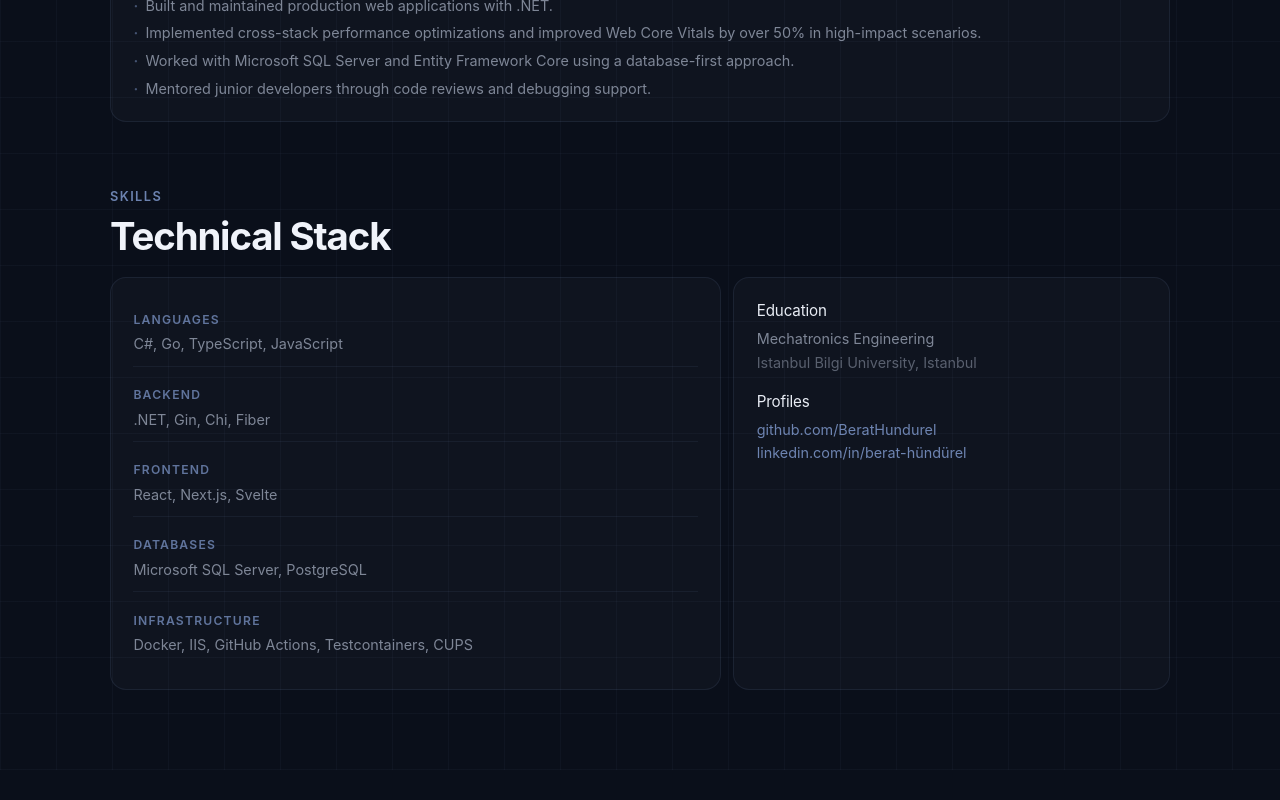
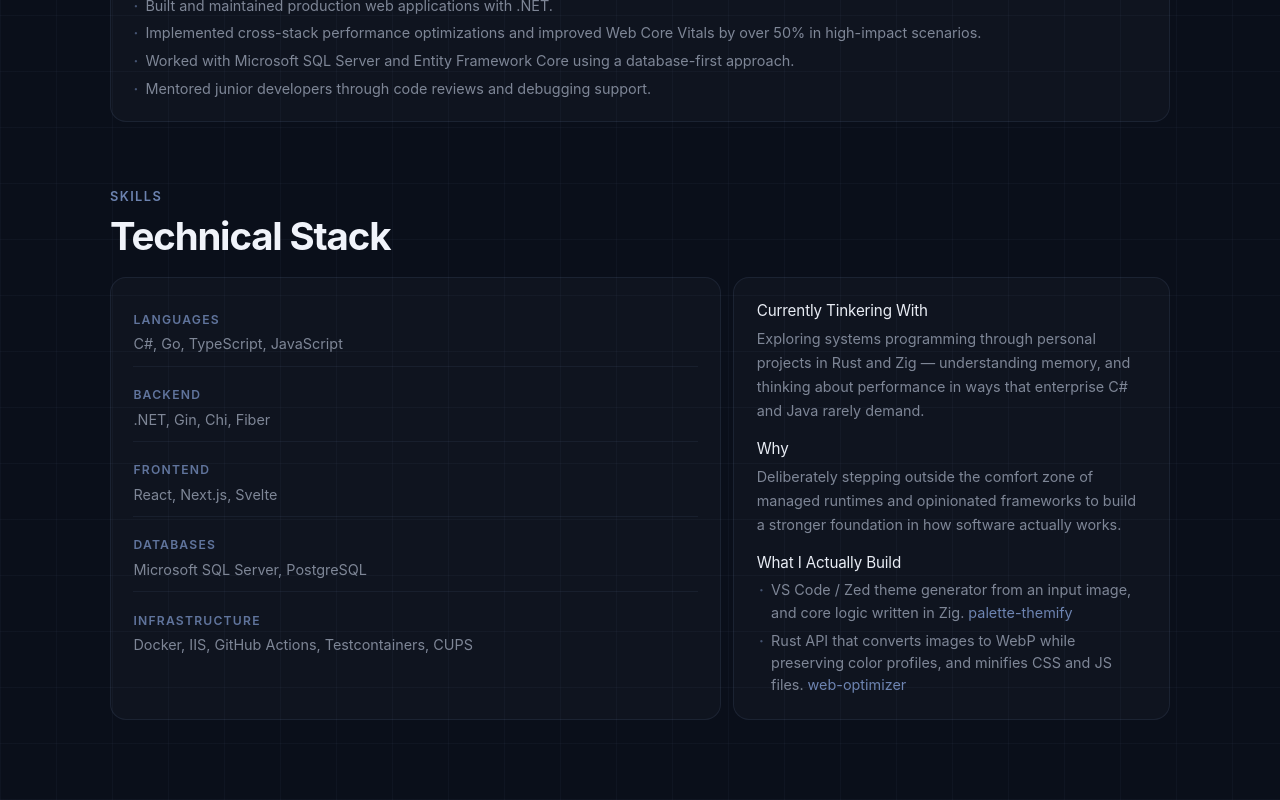
Before and after one commit to BeratHundurel/portfolio, a SvelteKit app: page / in a window 1280 px wide. Shown: the part 973-1773 px from the top of the page. Before the commit the page ends 1743 px from the top, so only its background shows below. Built offline with nearby package versions, Linux system fonts and the light colour scheme.

Commit message:
Refining

```diff
--- a/src/routes/+page.svelte
+++ b/src/routes/+page.svelte
@@ -153,24 +153,38 @@
 			</div>
 
 			<div class="flat-card">
-				<h3>Education</h3>
-				<p>Mechatronics Engineering</p>
-				<p class="muted">Istanbul Bilgi University, Istanbul</p>
+				<h3>Currently Tinkering With</h3>
+				<p>
+					Exploring systems programming through personal projects in Rust and Zig — understanding
+					memory, and thinking about performance in ways that enterprise C# and Java rarely demand.
+				</p>
 
-				<h3 class="mt">Profiles</h3>
+				<h3 class="mt">Why</h3>
 				<p>
-					<a class="link" href="https://github.com/BeratHundurel" target="_blank" rel="noreferrer"
-						>github.com/BeratHundurel</a
-					>
+					Deliberately stepping outside the comfort zone of managed runtimes and opinionated
+					frameworks to build a stronger foundation in how software actually works.
 				</p>
-				<p>
-					<a
-						class="link"
-						href="https://linkedin.com/in/berat-hündürel"
-						target="_blank"
-						rel="noreferrer">linkedin.com/in/berat-hündürel</a
-					>
-				</p>
+
+				<h3 class="mt">What I Actually Build</h3>
+				<ul class="experience-points mt">
+					<li>
+						VS Code / Zed theme generator from an input image, and core logic written in Zig. <a
+							class="link"
+							href="https://github.com/BeratHundurel/palette-themify"
+							target="_blank"
+							rel="noreferrer">palette-themify</a
+						>
+					</li>
+					<li>
+						Rust API that converts images to WebP while preserving color profiles, and minifies CSS
+						and JS files. <a
+							class="link"
+							href="https://github.com/BeratHundurel/web-optimizer"
+							target="_blank"
+							rel="noreferrer">web-optimizer</a
+						>
+					</li>
+				</ul>
 			</div>
 		</div>
 	</section>
--- a/src/routes/layout.css
+++ b/src/routes/layout.css
@@ -1,4 +1,8 @@
 @import 'tailwindcss';
+
+/* ──────────────────────────────────────
+   GLOBAL & BASE STYLES
+   ────────────────────────────────────── */
 
 :root {
 	font-family: Inter, 'SF Pro Display', 'Segoe UI', Roboto, sans-serif;
@@ -43,6 +47,10 @@ a {
 	text-decoration: none;
 }
 
+/* ──────────────────────────────────────
+   LAYOUT & CONTAINERS
+   ────────────────────────────────────── */
+
 .page-shell {
 	max-width: 1060px;
 	margin: 0 auto;
@@ -50,21 +58,60 @@ a {
 	gap: 4rem;
 }
 
-/* ── Hero ── */
+/* ──────────────────────────────────────
+   TYPOGRAPHY
+   ────────────────────────────────────── */
 
-.hero {
-	padding: 0;
+h1,
+h2,
+h3,
+p {
+	margin: 0;
 }
 
-.hero-main {
-	display: grid;
-	gap: 1.5rem;
-	align-items: center;
+h1 {
+	font-size: clamp(2.4rem, 6vw, 4.5rem);
+	line-height: 1.02;
+	letter-spacing: -0.035em;
+	font-weight: 700;
+	color: #f0f3fa;
 }
 
-.hero-content {
-	display: grid;
-	gap: 0.65rem;
+h2 {
+	font-size: 1rem;
+	letter-spacing: -0.01em;
+	margin-bottom: 0.6rem;
+	color: #e8ecf4;
+}
+
+h3 {
+	font-size: 0.95rem;
+	letter-spacing: -0.01em;
+	margin-bottom: 0.35rem;
+	color: #e8ecf4;
+}
+
+p {
+	color: rgba(200, 210, 230, 0.6);
+	line-height: 1.65;
+	font-size: 0.9rem;
+}
+
+.muted {
+	color: rgba(200, 210, 230, 0.4);
+}
+
+.mt {
+	margin-top: 1rem;
+}
+
+.link {
+	color: rgba(150, 180, 240, 0.7);
+	transition: color 120ms ease;
+}
+
+.link:hover {
+	color: rgba(150, 180, 240, 0.9);
 }
 
 .eyebrow {
@@ -75,62 +122,9 @@ a {
 	font-weight: 600;
 }
 
-.hero-title {
-	max-width: none;
-}
-
-.hero-copy {
-	max-width: 70ch;
-	font-size: 1rem;
-	line-height: 1.7;
-}
-
-/* ── Profile panel (right side) ── */
-
-.profile-panel {
-	display: flex;
-	flex-direction: column;
-	align-items: center;
-	gap: 0.65rem;
-	justify-self: center;
-}
-
-.photo-frame {
-	width: 150px;
-	height: 150px;
-	border-radius: 50%;
-	overflow: hidden;
-	border: 2px solid rgba(140, 165, 220, 0.15);
-}
-
-.profile-photo {
-	width: 100%;
-	height: 100%;
-	object-fit: cover;
-	display: block;
-}
-
-.profile-info {
-	text-align: center;
-	display: grid;
-	gap: 0.15rem;
-}
-
-.profile-name {
-	font-size: 0.74rem;
-	font-weight: 600;
-	text-transform: uppercase;
-	letter-spacing: 0.1em;
-	color: rgba(150, 180, 240, 0.7);
-}
-
-.profile-detail {
-	font-size: 0.82rem;
-	color: rgba(200, 210, 230, 0.45);
-	line-height: 1.5;
-}
-
-/* ── Buttons ── */
+/* ──────────────────────────────────────
+   BUTTONS
+   ────────────────────────────────────── */
 
 .action-row {
 	display: flex;
@@ -188,61 +182,85 @@ a {
 	transform: translateX(2px);
 }
 
-/* ── Typography ── */
+/* ──────────────────────────────────────
+   HERO SECTION
+   ────────────────────────────────────── */
 
-h1,
-h2,
-h3,
-p {
-	margin: 0;
+.hero {
+	padding: 0;
 }
 
-h1 {
-	font-size: clamp(2.4rem, 6vw, 4.5rem);
-	line-height: 1.02;
-	letter-spacing: -0.035em;
-	font-weight: 700;
-	color: #f0f3fa;
+.hero-main {
+	display: grid;
+	gap: 1.5rem;
+	align-items: center;
 }
 
-h2 {
-	font-size: 1rem;
-	letter-spacing: -0.01em;
-	margin-bottom: 0.6rem;
-	color: #e8ecf4;
+.hero-content {
+	display: grid;
+	gap: 0.65rem;
 }
 
-h3 {
-	font-size: 0.95rem;
-	letter-spacing: -0.01em;
-	margin-bottom: 0.35rem;
-	color: #e8ecf4;
+.hero-title {
+	max-width: none;
 }
 
-p {
-	color: rgba(200, 210, 230, 0.6);
-	line-height: 1.65;
-	font-size: 0.9rem;
+.hero-copy {
+	max-width: 70ch;
+	font-size: 1rem;
+	line-height: 1.7;
 }
 
-.muted {
-	color: rgba(200, 210, 230, 0.4);
+/* ──────────────────────────────────────
+   PROFILE PANEL
+   ────────────────────────────────────── */
+
+.profile-panel {
+	display: flex;
+	flex-direction: column;
+	align-items: center;
+	gap: 0.65rem;
+	justify-self: center;
 }
 
-.mt {
-	margin-top: 1rem;
+.photo-frame {
+	width: 150px;
+	height: 150px;
+	border-radius: 50%;
+	overflow: hidden;
+	border: 2px solid rgba(140, 165, 220, 0.15);
 }
 
-.link {
-	color: rgba(150, 180, 240, 0.7);
-	transition: color 120ms ease;
+.profile-photo {
+	width: 100%;
+	height: 100%;
+	object-fit: cover;
+	display: block;
 }
 
-.link:hover {
-	color: rgba(150, 180, 240, 0.9);
+.profile-info {
+	text-align: center;
+	display: grid;
+	gap: 0.15rem;
 }
 
-/* ── Sections ── */
+.profile-name {
+	font-size: 0.74rem;
+	font-weight: 600;
+	text-transform: uppercase;
+	letter-spacing: 0.1em;
+	color: rgba(150, 180, 240, 0.7);
+}
+
+.profile-detail {
+	font-size: 0.82rem;
+	color: rgba(200, 210, 230, 0.45);
+	line-height: 1.5;
+}
+
+/* ──────────────────────────────────────
+   SECTIONS
+   ────────────────────────────────────── */
 
 .section {
 	display: grid;
@@ -267,7 +285,9 @@ p {
 	margin-bottom: 0;
 }
 
-/* ── Flat cards ── */
+/* ──────────────────────────────────────
+   CARDS
+   ────────────────────────────────────── */
 
 .flat-card {
 	background: rgba(255, 255, 255, 0.025);
@@ -293,14 +313,18 @@ p {
 	color: rgba(200, 210, 230, 0.7);
 }
 
-/* ── Grid layouts ── */
+/* ──────────────────────────────────────
+   GRID LAYOUTS
+   ────────────────────────────────────── */
 
 .grid-row {
 	display: grid;
 	gap: 0.75rem;
 }
 
-/* ── Experience ── */
+/* ──────────────────────────────────────
+   EXPERIENCE
+   ────────────────────────────────────── */
 
 .experience-list {
 	display: grid;
@@ -374,7 +398,9 @@ p {
 	font-weight: 700;
 }
 
-/* ── Skills ── */
+/* ──────────────────────────────────────
+   SKILLS
+   ────────────────────────────────────── */
 
 .skills-list {
 	display: grid;
@@ -400,7 +426,9 @@ p {
 	font-weight: 600;
 }
 
-/* ── Responsive ── */
+/* ──────────────────────────────────────
+   RESPONSIVE
+   ────────────────────────────────────── */
 
 @media (prefers-reduced-motion: reduce) {
 	.btn {
```
